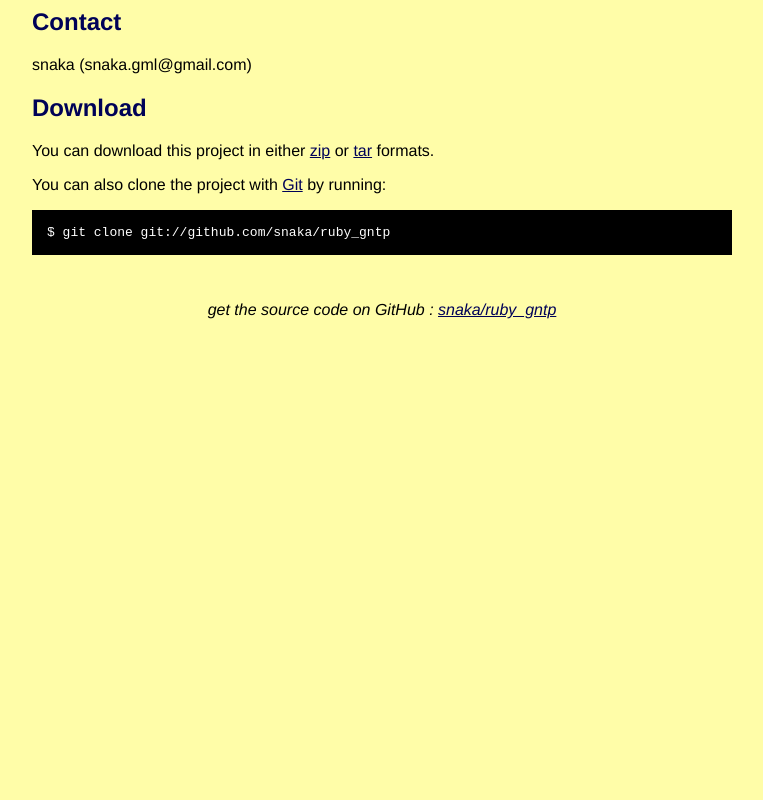
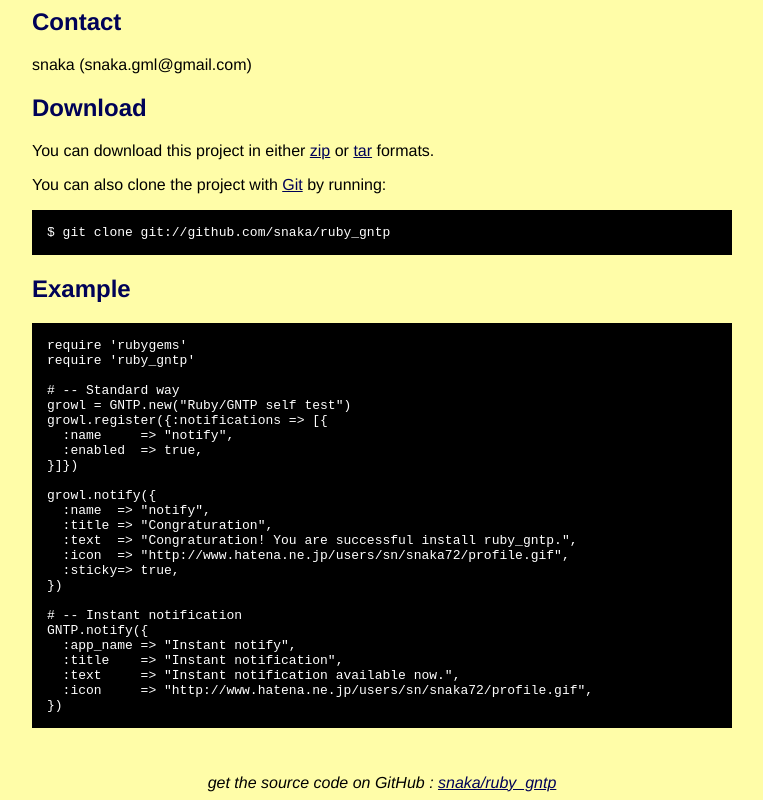
Before and after one commit to snaka/ruby_gntp, a plain HTML site: page index.html in a window 1280 px wide. Shown: the part 356-1156 px from the top of the page, without its empty margins (258-1021 px from the left). Before the commit the page ends 800 px from the top, so only its background shows below. Drawn offline with Linux system fonts and the light colour scheme.

Commit message:
Add example.

```diff
--- a/index.html
+++ b/index.html
@@ -71,6 +71,36 @@
       by running:
       <pre>$ git clone git://github.com/snaka/ruby_gntp</pre>
     </p>
+<h2>Example</h2>
+<p>
+<pre>
+require 'rubygems'
+require 'ruby_gntp'
+
+# -- Standard way
+growl = GNTP.new("Ruby/GNTP self test")
+growl.register({:notifications => [{
+  :name     => "notify",
+  :enabled  => true,
+}]})
+
+growl.notify({
+  :name  => "notify",
+  :title => "Congraturation",
+  :text  => "Congraturation! You are successful install ruby_gntp.",
+  :icon  => "http://www.hatena.ne.jp/users/sn/snaka72/profile.gif",
+  :sticky=> true,
+})
+
+# -- Instant notification
+GNTP.notify({
+  :app_name => "Instant notify",
+  :title    => "Instant notification",
+  :text     => "Instant notification available now.",
+  :icon     => "http://www.hatena.ne.jp/users/sn/snaka72/profile.gif",
+})
+</pre>
+</p>
 
     <div class="footer">
       get the source code on GitHub : <a href="http://github.com/snaka/ruby_gntp">snaka/ruby_gntp</a>
```
